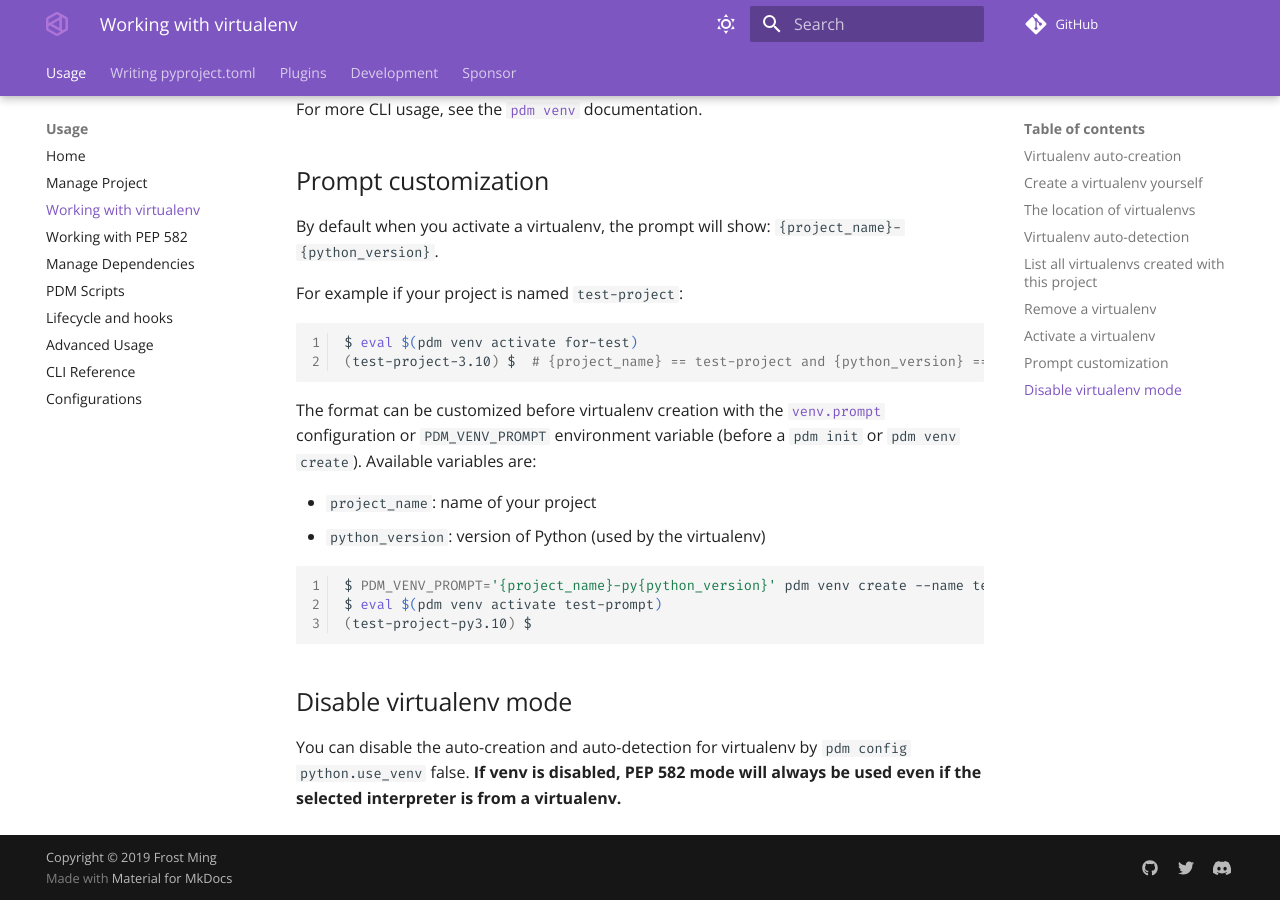
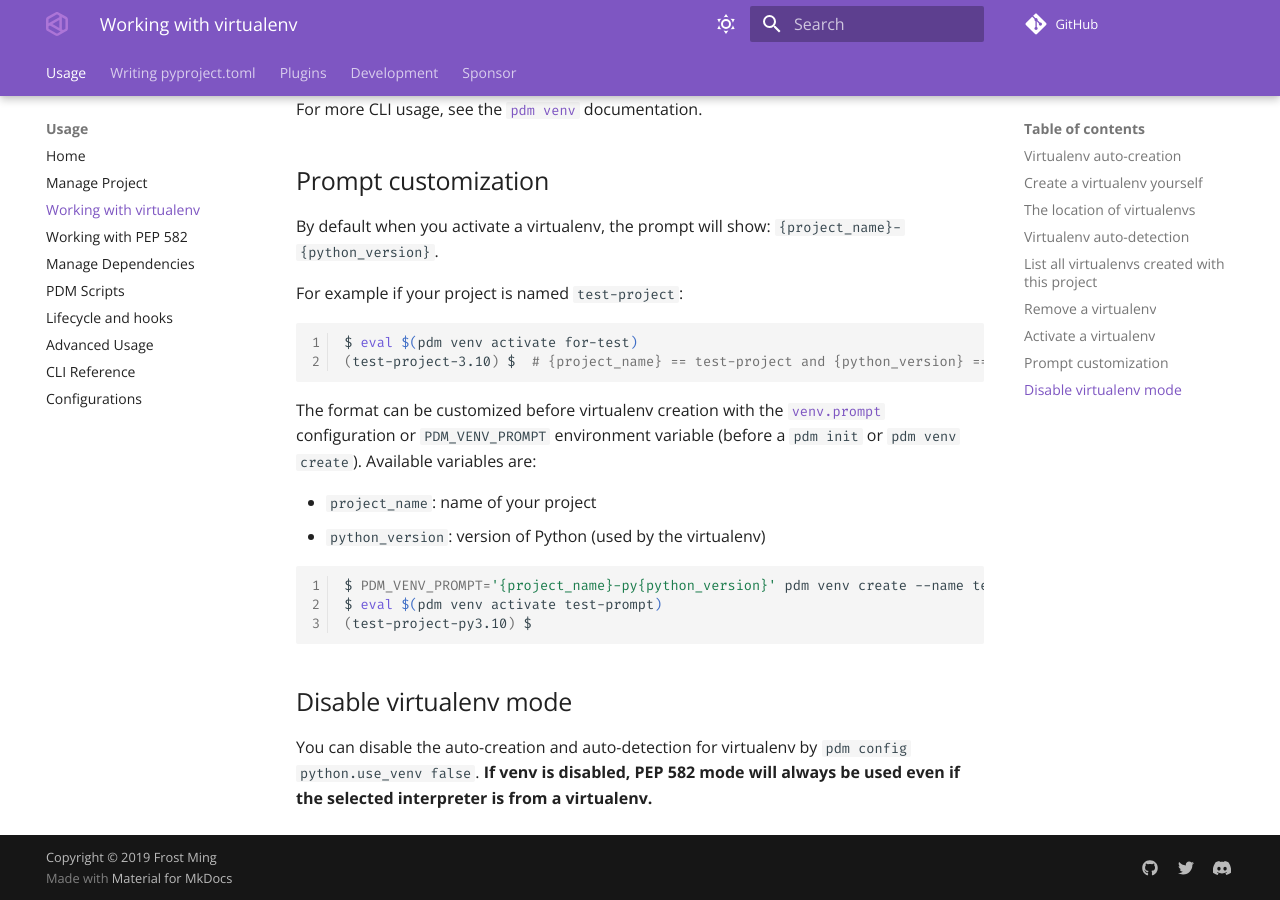
Before and after one commit to azurelotus0926/pdm, an MkDocs documentation site: the page built from docs/docs/usage/venv.md, in a window 1280 px wide and 900 px high, scrolled down 2448 px. Built offline with MkDocs 1.6.1 and Material for MkDocs 9.7.7, drawn with Linux system fonts in a browser that asks for light colours; comment, search, counter and statistics services are not loaded; the version menu is left out.

Commit message:
docs: fixed misplaced backtick (#1633)

```diff
--- a/docs/docs/usage/venv.md
+++ b/docs/docs/usage/venv.md
@@ -126,5 +126,5 @@ $ eval $(pdm venv activate test-prompt)
 
 ## Disable virtualenv mode
 
-You can disable the auto-creation and auto-detection for virtualenv by `pdm config python.use_venv` false.
+You can disable the auto-creation and auto-detection for virtualenv by `pdm config python.use_venv false`.
 **If venv is disabled, PEP 582 mode will always be used even if the selected interpreter is from a virtualenv.**
```
